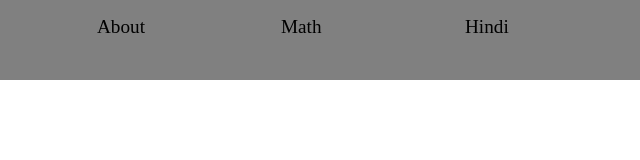
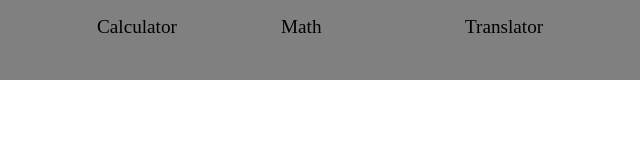
Before and after one commit to gopinathmukherjee272006-del/gnm_project, a plain HTML site: page index.html in a window 1280 px wide. Shown: the full height of the page, 539-1179 px from the left. Drawn offline with Linux system fonts and the light colour scheme.

Commit message:
Update index.html

```diff
--- a/index.html
+++ b/index.html
@@ -18,13 +18,13 @@
               <a href=" https://gopinathmukherjee272006-del.github.io/studentproject/" >Home</a>
             </li>
             <li>
-              <a href="about.html">About</a>
+              <a href="calculator.html">Calculator</a>
             </li>
             <li>
               <a href="math.html">Math</a>
             </li>
             <li>
-              <a href="hindi.html">Hindi</a>
+              <a href="translator.html">Translator</a>
             </li>
             <li>
               <a href="shoping.html" >Shoping</a>
```
